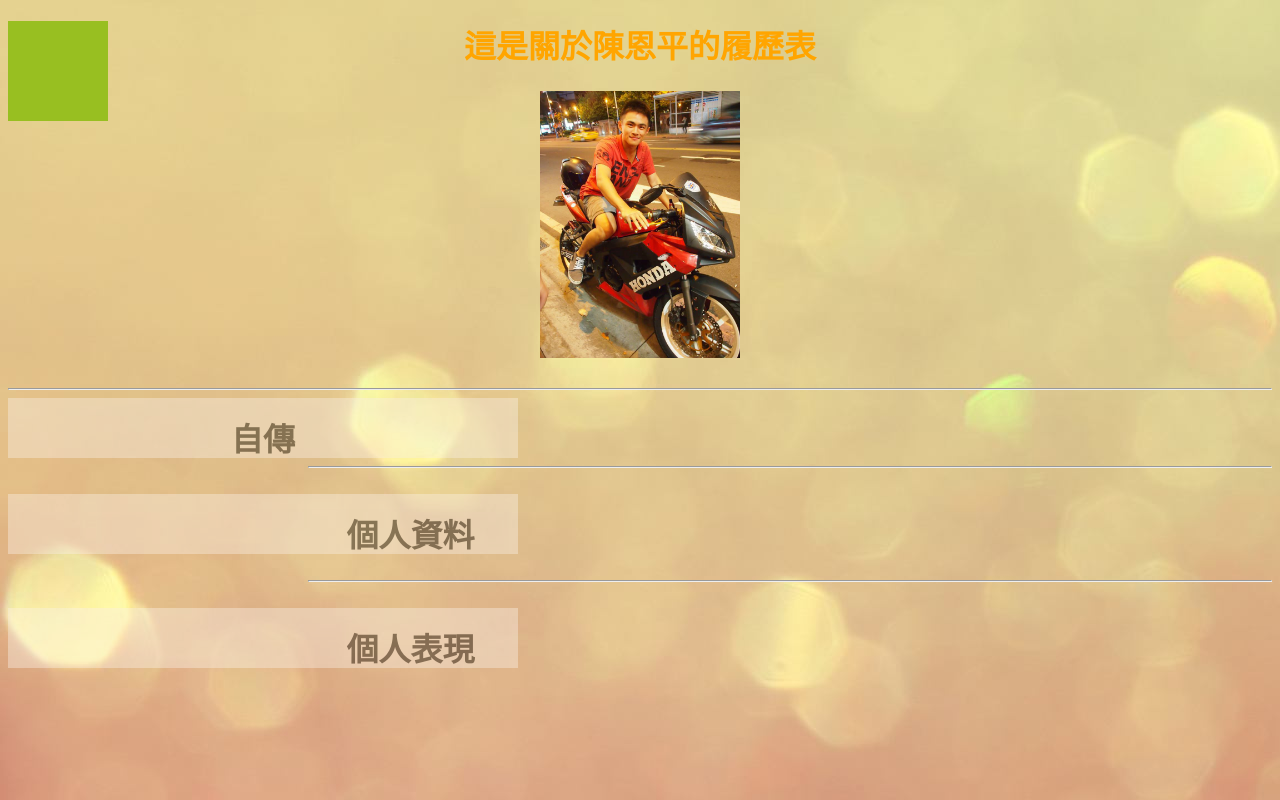
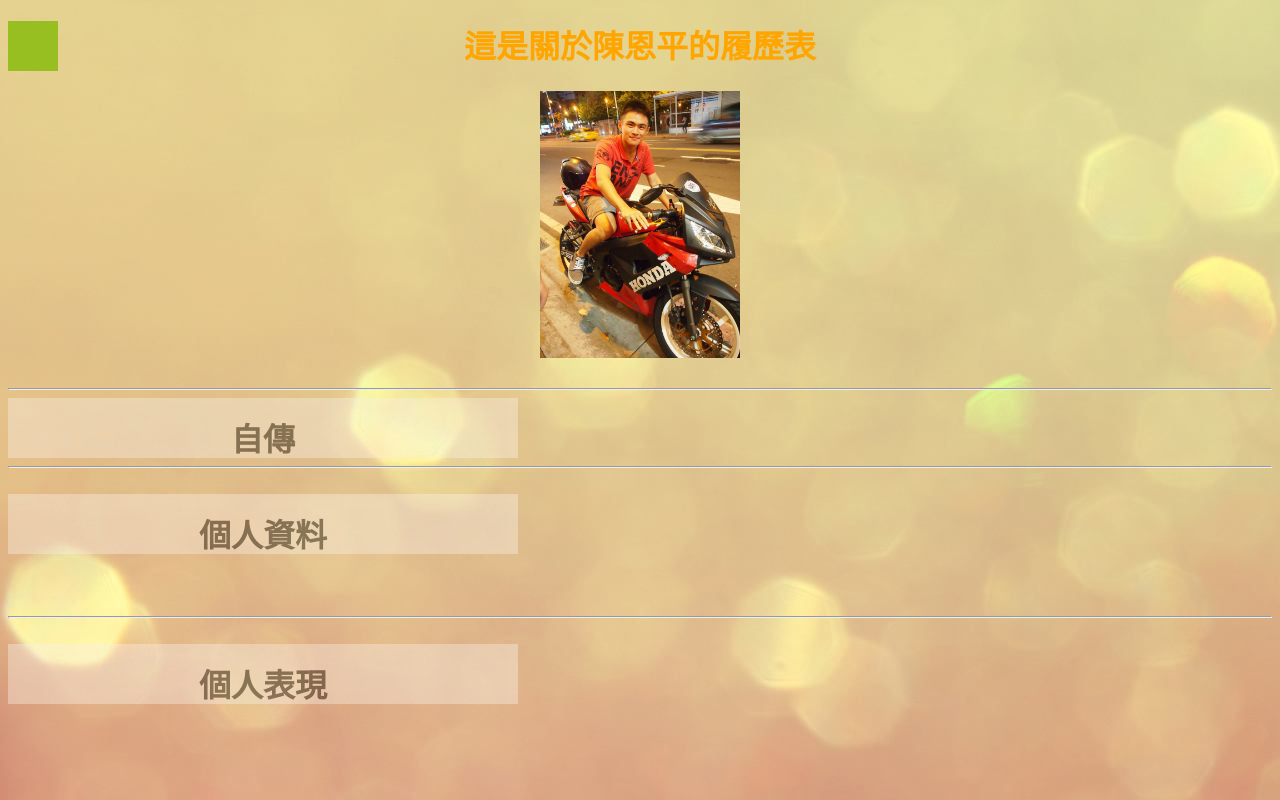
Before and after one commit to EnPingChen/resume, a PHP site: page / in a window 1280 px wide. Run offline with PHP 8.4, Linux system fonts and the light colour scheme.

Commit message:
resume2.1

```diff
--- a/index.html
+++ b/index.html
@@ -11,13 +11,13 @@
 
 
 <body>
-<div id = "divt" style="background:#98bf21;height:100px;width:100px;position:absolute;"></div>
+<div  id = "divt"style="background:#98bf21;height:100px;width:100px;position:absolute;"></div>
 <div> <h1 class="intro">這是關於陳恩平的履歷表</h1></div>
 
- <p>                                                 <img  src="10698566_553521104793315_3343508628896807590_n.jpg" alt="Mountain View" align="bottom"></p>
+ <p>                                                <img  src="10698566_553521104793315_3343508628896807590_n.jpg" alt="Mountain View" align="bottom"><p>
  <hr>
-<div class="left"><h1>自傳</h1></div>
-<div class="space"></div>
+<div class="left"><h1 id="a">自傳</h1></div>
+
 <div class="section"><p>      出生於1994年在台北縣(現新北市)長大，在家中排行老二，上有一個哥哥、下有一個
  妹妹。由於家裡父母親的工 作環境，所以很小就開始幫忙家裡採茶、裝茶、烘焙等，還記得父母親
  曾提過由於我出生的時候正好是採茶的旺季、所以我小時候是背在媽媽的背上、在茶園裡採茶長大的
@@ -26,7 +26,7 @@
 </p></div>
 <hr>
 <br>
-<div class="left2"><h1>個人資料</h1></div>
+<div class="left2"><h1 id="b">個人資料</h1></div><br><br>
  <div class="table">
  <table align="center">
     <colgroup>
@@ -61,20 +61,20 @@
  	</tr>
  	<tr class = "alt">
  		<th>高中</th>
- 		<td><a href="http://www.tsshs.ntpc.edu.tw/">辭修高中中學附設國中部</a></td>
+ 		<td><a  href="http://www.tsshs.ntpc.edu.tw/" target="_blank">辭修高中中學附設國中部</a></td>
  		<td>89/9~95/6</td>
  	</tr>
  	<tr>
  		<th>大學</th>
- 		<td><a href="http://web.ncku.edu.tw/bin/home.php">國立成功大學</a><br><br>
-            <a href="http://www.iim.ncku.edu.tw/main.php">工業與資訊管理學系</a>
+ 		<td><a href="http://web.ncku.edu.tw/bin/home.php"target="_blank">國立成功大學</a><br><br>
+            <a href="http://www.iim.ncku.edu.tw/main.php"target="_blank">工業與資訊管理學系</a>
  		</td>
  		<td>89/9~95/6</td>
  	</tr>
  </table>
  </div>
   <br><hr><br>
- <div class="left3"><h1>個人表現</h1></div>
+ <div class="left3"><h1 id ="c">個人表現</h1></div><br><br>
  <div class="table1">
  <table id="table1" align="center">
     <colgroup>
--- a/resume.css
+++ b/resume.css
@@ -40,17 +40,18 @@ div.left2{
     line-height:30px;
     background-color:#FAF0E6;
     width:100px;
-    height: 400px;
+    height: 0px;
     //float:left;
     padding:5px;
     opacity: 0.4;
     text-align: center;
+
 }
 div.left3{
     line-height:30px;
     background-color:#FAF0E6;
     width:100px;
-    height: 400px;
+    height: 0px;
     //float:left;
     padding:5px;
     opacity: 0.4;
@@ -105,3 +106,23 @@ img{
 font-family: "Times New Roman";
     text-align: left;
     font-size: 28px; }
+a:link {
+    color: green;
+    background-color: transparent;
+    text-decoration: none;
+}
+a:visited {
+    color: purple;
+    background-color: transparent;
+    text-decoration: none;
+}
+a:hover {
+    color: red;
+    background-color: transparent;
+    text-decoration: underline;
+}
+a:active {
+    color: yellow;
+    background-color: transparent;
+    text-decoration: underline;
+}
--- a/resume.js
+++ b/resume.js
@@ -8,6 +8,20 @@ $(document).ready(function(){
         //div.animate({height: 'toggle'}, "slow");
         //div.animate({height: 'toggle'}, "slow");
          div.animate({height: '50px',width:'500px', opacity: '0.4'}, "slow");
+
+                 })
+
+$(document).ready(function(){
+        var divt = $("#divt");
+        divt.animate({height: '300px', opacity: '0.4'} );
+        divt.animate({width: '300px', opacity: '0.8'});
+        divt.animate({height: '50px', opacity: '0.4'} );
+        divt.animate({width: '100px', opacity: '0.8'} );
+        divt.animate({height: '300px', opacity: '0.4'} );
+        divt.animate({height: 'toggle'}, "slow");
+        divt.animate({height: 'toggle'}, "slow");
+         divt.animate({height: '50px',width:'500px', opacity: '0.6'}, "slow");
+         divt.animate({height: '50px',width:'50px', opacity: '1'}, "slow");
 
                  })
 $(document).ready(function(){
@@ -32,18 +46,70 @@ $(document).ready(function(){
 $(document).ready(function(){
 
    $(".left2").click(function(){
-        $(".table").fadeIn("slow");
+   	    $(".left2").animate({height: '200px',width:'1000px', opacity: '0.4'},"50" );
+        $(".left2").animate({height: '50px',width:'500px', opacity: '0.4'},"50" );
+        //$(".left2").animate({width: '1000px', opacity: '0.8'});
+        //$(".left2").animate({height: '50px', opacity: '0.4'} );
+        //$(".left2").animate({width: '100px', opacity: '0.8'} );
+        //$(".left2").animate({height: '300px', opacity: '0.4'} );
+        //$(".left2").animate({height: 'toggle'}, "slow");
+        //$(".left2").animate({height: 'toggle'}, "slow");
+        //$(".left2").animate({height: '50px',width:'500px', opacity: '0.4'}, "slow");
+        $(".table").slideToggle("slow");
 
                  });
 })
 
 $(document).ready(function(){
     $(".left").click(function(){
+    	$(".left").animate({height: '200px',width:'1000px', opacity: '0.4'},"50" );
+        $(".left").animate({height: '50px',width:'500px', opacity: '0.4'},"50" );
         $(".section").slideToggle("slow");
     });
 });
 $(document).ready(function(){
     $(".left3").click(function(){
+    	$(".left3").animate({height: '200px',width:'1000px', opacity: '0.4'},"50" );
+        $(".left3").animate({height: '50px',width:'500px', opacity: '0.4'},"50" );
         $(".table1").slideToggle("slow");
     });
 });
+$(document).ready(function(){
+    $("#a").on({
+        mouseenter: function(){
+            $("#a").css("color", "blue");
+        },
+        mouseleave: function(){
+            $("#a").css("color", "initial");
+        },
+        click: function(){
+            $("#a").css("color", "grey");
+        }
+    });
+});
+$(document).ready(function(){
+    $("#b").on({
+        mouseenter: function(){
+            $("#b").css("color", "blue");
+        },
+        mouseleave: function(){
+            $("#b").css("color", "initial");
+        },
+        click: function(){
+            $("#b").css("color", "grey");
+        }
+    });
+});
+$(document).ready(function(){
+    $("#c").on({
+        mouseenter: function(){
+            $("#c").css("color", "blue");
+        },
+        mouseleave: function(){
+            $("#c").css("color", "initial");
+        },
+        click: function(){
+            $("#c").css("color", "grey");
+        }
+    });
+});
```
